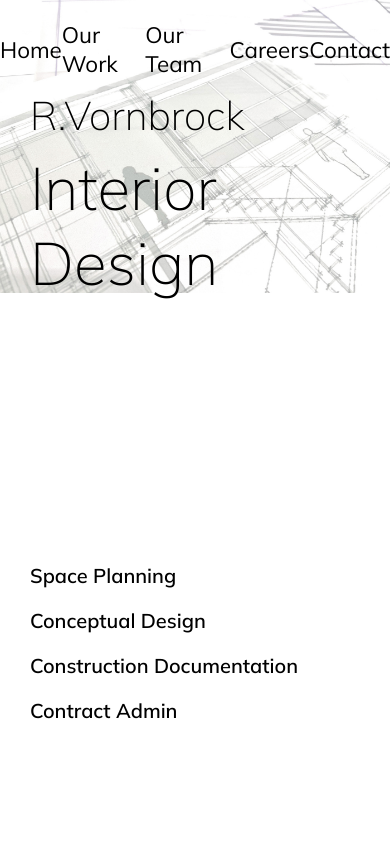
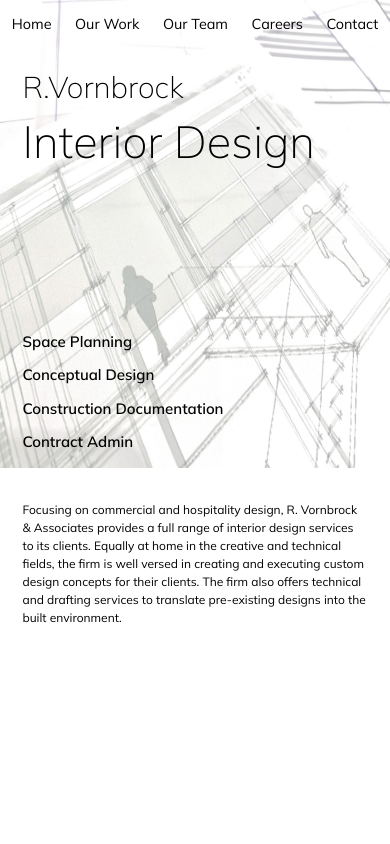
Before and after one commit to HouliHeeler/Vornbrock, a React (Create React App) app: page / in a window 390 px wide. Shown: the top 844 px of the page. Built offline with nearby package versions, Linux system fonts and the light colour scheme.

Commit message:
more web responsiveness

```diff
--- a/src/App.css
+++ b/src/App.css
@@ -10,7 +10,7 @@ body {
   display: flex;
   justify-content: space-around;
   align-items: center;
-  font-size: 1.4rem;
+  font-size: 1.2rem;
   position: relative;
   z-index: 10;
   margin: 1.25rem 0 0 0;
@@ -33,7 +33,8 @@ h4 {
 .mainImages {
   min-width: 100vw;
   max-width: 100vw;
-  max-height: 100vh;
+  min-height: 39rem;
+  max-height: 39rem;
   margin: 0;
   padding: 0;
   position: absolute;
@@ -59,7 +60,7 @@ h4 {
 }
 
 .mainBlurb {
-  margin: 100vh 0 1.875rem 1.875rem;
+  margin: 39rem 0 1.875rem 1.875rem;
   padding: 0;
 }
 
@@ -75,7 +76,7 @@ h4 {
   justify-content: center;
   flex-wrap: wrap;
   max-width: 100%;
-  margin-top: 100vh;
+  margin-top: 39rem;
   padding: 1rem;
   gap: 1.875rem;
 }
@@ -102,7 +103,7 @@ h4 {
 }
 
 .teamInfo {
-  margin-top: 100vh;
+  margin-top: 39rem;
   display: flex;
   flex-direction: column;
   justify-content: center;
@@ -112,7 +113,7 @@ h4 {
 .teamHeader, .workHeader, .careerHeader {
   font-size: 2.8rem;
   position: absolute;
-  top: 80vh;
+  top: 32rem;
   margin: 1.875rem;
   z-index: 10;
 }
@@ -143,7 +144,7 @@ h4 {
   flex-direction: column;
   justify-content: center;
   align-items: flex-start;
-  margin: 100vh 1.25rem 2.5rem 1.25rem;
+  margin: 39rem 1.25rem 2.5rem 1.25rem;
   padding: .625rem;
 }
 
@@ -187,3 +188,9 @@ h4 {
   min-width: 100vw;
   min-height: 25rem;
 }
+
+@media only screen and (max-width: 600px) {
+  html {
+    font-size: 12px;
+  }
+}
--- a/src/pages/MainPage.js
+++ b/src/pages/MainPage.js
@@ -4,15 +4,15 @@ import React from 'react';
 const MainPage = () => {
   return (
     <div class='mainDiv'>
-      <section >
+      <section>
         <img class='mainImages' src={process.env.PUBLIC_URL + '/images/transfer/mainimages/homeheading.jpg'} alt="decorative art"></img>
         <section className='homeHeader'>
-          <h3 style={{fontSize:'40px',fontWeight:'lighter', margin:'40px 20px 10px 0', padding:'0 30px'}}>R.Vornbrock</h3>
-          <h1 style={{fontSize:'60px',fontWeight:'lighter', margin:'0 20px 30vh 0', padding:'0 30px'}}>Interior Design</h1>
-          <h4 style={{fontSize:'20px',fontWeight:'600', margin:'0', padding:'10px 30px'}}>Space Planning</h4>
-          <h4 style={{fontSize:'20px',fontWeight:'600', margin:'0', padding:'10px 30px'}}>Conceptual Design</h4>
-          <h4 style={{fontSize:'20px',fontWeight:'600', margin:'0', padding:'10px 30px'}}>Construction Documentation</h4>
-          <h4 style={{fontSize:'20px',fontWeight:'600', margin:'0', padding:'10px 30px'}}>Contract Admin</h4>
+          <h3 style={{fontSize:'2.5rem',fontWeight:'lighter', margin:'2.5rem 1.25rem .6rem 0', padding:'0 1.875rem'}}>R.Vornbrock</h3>
+          <h1 style={{fontSize:'3.75rem',fontWeight:'lighter', margin:'0 1.25rem 13rem 0', padding:'0 1.875rem'}}>Interior Design</h1>
+          <h4 style={{fontSize:'1.25rem',fontWeight:'600', margin:'0', padding:'.6rem 1.875rem'}}>Space Planning</h4>
+          <h4 style={{fontSize:'1.25rem',fontWeight:'600', margin:'0', padding:'.6rem 1.875rem'}}>Conceptual Design</h4>
+          <h4 style={{fontSize:'1.25rem',fontWeight:'600', margin:'0', padding:'.6rem 1.875rem'}}>Construction Documentation</h4>
+          <h4 style={{fontSize:'1.25rem',fontWeight:'600', margin:'0', padding:'.6rem 1.875rem'}}>Contract Admin</h4>
         </section>
       </section>
       <section class='mainBlurb'>
```
